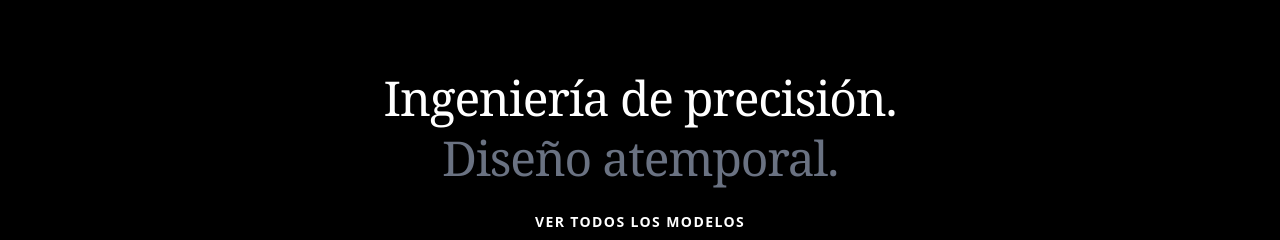
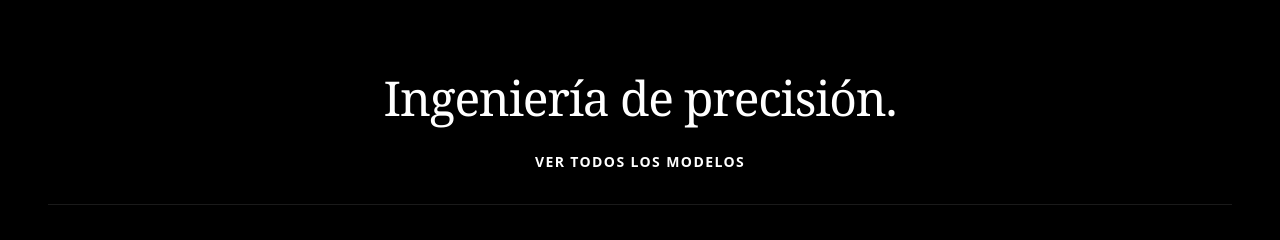
Before and after one commit to MateoGaviraghi/Leonardo-Guzman-Mercedes-Benz, a Next.js app: page / in a window 1280 px wide. Shown: the part 940-1180 px from the top of the page. Built offline with nearby package versions, Linux system fonts and the light colour scheme; no server answers; the database is empty.

Commit message:
fix: remove redundant text from the header section

```diff
--- a/src/app/page.tsx
+++ b/src/app/page.tsx
@@ -153,7 +153,7 @@ export default function Home() {
           <div className="flex flex-col items-center text-center border-b border-white/10 pb-8">
             <h2 className="text-4xl md:text-5xl font-serif tracking-tight leading-tight mb-6">
               Ingeniería de precisión. <br />
-              <span className="text-gray-500">Diseño atemporal.</span>
+
             </h2>
             <Link
               href="/vehicles"
```
